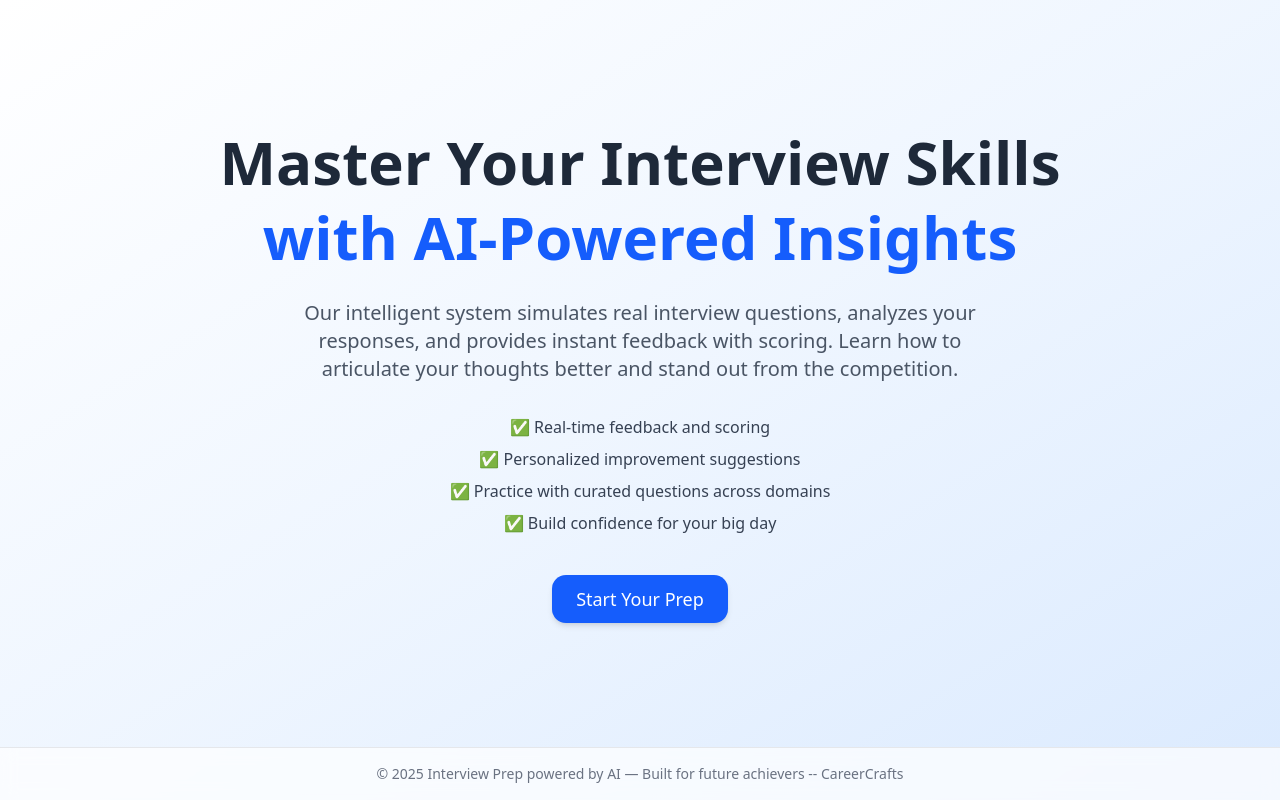
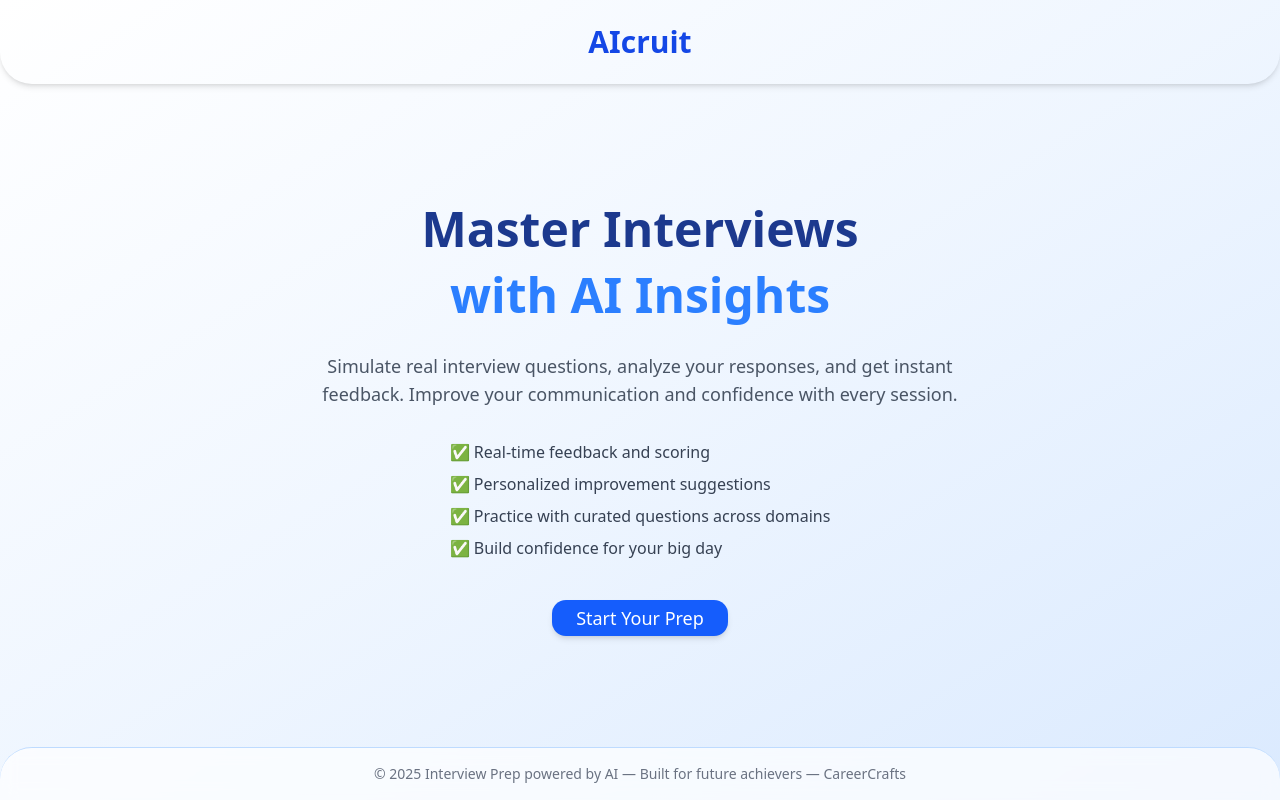
Before and after one commit to ayush08kg/MajorPro-Interview, a Next.js app: page / in a window 1280 px wide. Built offline with nearby package versions, Linux system fonts and the light colour scheme.

Commit message:
mainpage header added

```diff
--- a/app/page.jsx
+++ b/app/page.jsx
@@ -11,32 +11,42 @@ export default function Home() {
   };
 
   return (
-    <div className="flex flex-col min-h-screen justify-between bg-gradient-to-br from-white via-blue-50 to-blue-100">
+    <div className="flex flex-col min-h-screen justify-between bg-gradient-to-br from-white via-blue-50 to-blue-100 text-gray-800">
+      {/* Header */}
+      <header className="text-center py-6 bg-transparent shadow-md text-3xl font-bold rounded-b-4xl text-blue-700">
+        AIcruit
+      </header>
+
+      {/* Main Content */}
       <main className="flex flex-1 flex-col items-center justify-center text-center px-6">
-        <h1 className="text-5xl md:text-6xl font-extrabold text-gray-800 leading-tight">
-          Master Your Interview Skills<br />
-          <span className="text-blue-600">with AI-Powered Insights</span>
+        <h1 className="text-4xl md:text-5xl font-bold leading-snug text-blue-900">
+          Master Interviews <br />
+          <span className="text-blue-500">with AI Insights</span>
         </h1>
 
-        <p className="mt-6 text-lg md:text-xl text-gray-600 max-w-2xl">
-          Our intelligent system simulates real interview questions, analyzes your responses, and provides instant feedback with scoring.
-          Learn how to articulate your thoughts better and stand out from the competition.
+        <p className="mt-6 text-base md:text-lg text-gray-600 max-w-2xl">
+          Simulate real interview questions, analyze your responses, and get instant feedback.
+          Improve your communication and confidence with every session.
         </p>
 
-        <ul className="mt-8 text-gray-700 text-base space-y-2 max-w-md">
+        <ul className="mt-8 text-gray-700 text-base space-y-2 max-w-md text-left">
           <li>✅ Real-time feedback and scoring</li>
           <li>✅ Personalized improvement suggestions</li>
           <li>✅ Practice with curated questions across domains</li>
           <li>✅ Build confidence for your big day</li>
         </ul>
 
-        <Button onClick={handleStart} className="mt-10 px-6 py-6 text-lg bg-blue-600 hover:bg-blue-700 text-white rounded-xl shadow-md transition cursor-pointer">
+        <Button
+          onClick={handleStart}
+          className="mt-10 px-6 py-4 text-lg bg-blue-600 hover:bg-blue-700 text-white rounded-xl shadow-md transition duration-300"
+        >
           Start Your Prep
         </Button>
       </main>
 
-      <footer className="w-full text-center text-sm text-gray-500 py-4 border-t border-gray-200 bg-white/70 backdrop-blur-sm">
-        © {new Date().getFullYear()} Interview Prep powered by AI — Built for future achievers -- CareerCrafts
+      {/* Footer */}
+      <footer className="w-full text-center text-sm text-gray-500 py-4 border-t border-blue-200 bg-white/70 backdrop-blur-sm rounded-t-4xl">
+        © {new Date().getFullYear()} Interview Prep powered by AI — Built for future achievers — CareerCrafts
       </footer>
     </div>
   );
--- a/package.json
+++ b/package.json
@@ -20,6 +20,7 @@
     "class-variance-authority": "^0.7.1",
     "clsx": "^2.1.1",
     "drizzle-orm": "^0.41.0",
+    "framer-motion": "^12.7.2",
     "lucide-react": "^0.485.0",
     "mime-types": "^3.0.1",
     "moment": "^2.30.1",
```
Also changed, not shown: 1 other file (tests, documents, lock files or other folders).
